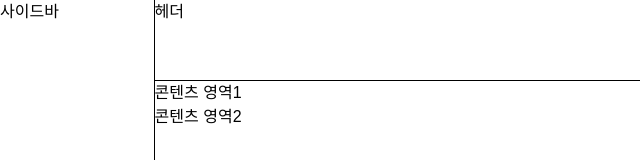
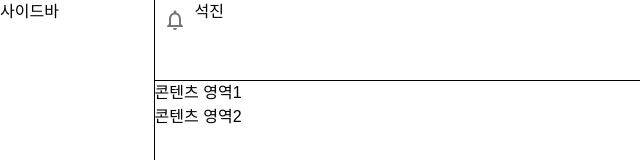
Before and after one commit to mjgwon24/dgu-semi-erp-front, a Next.js app: page /sample in a window 1280 px wide. Shown: the top 160 px of the page, without its empty margins (0-640 px from the left). Built offline with nearby package versions, Linux system fonts and the light colour scheme; a web font is replaced by a local one.

Commit message:
feat: header 퍼블리싱

```diff
--- a/src/components/common/layout/header/index.jsx
+++ b/src/components/common/layout/header/index.jsx
@@ -1,5 +1,32 @@
+import { useState } from "react";
+import { IconButton } from "@mui/material";
+import NotificationsIcon from "@mui/icons-material/NotificationsNone";
+import Link from "next/link";
+
 export default function HeaderLayout(props) {
+    const [userName, setUserName] = useState("석진"); // user name (백엔드에서 전달 예정)
+
     return (
-        <div>헤더</div>
+        <div className="flex items-center justify-end px-6 py-4 bg-white border-b-[1px] border-gray-300 w-full h-full space-x-4">
+            <div>
+                <IconButton>
+                    <NotificationsIcon className="text-gray-700" />
+                </IconButton>
+            </div>
+
+            <div>
+                {userName ? (
+                    <div className="w-10 h-10 bg-gray-300 text-gray-800 font-medium flex items-center justify-center rounded-full">
+                        {userName}
+                    </div>
+                ) : (
+                    <Link href="/login">
+                        <button className="text-white bg-blue-600 px-4 py-2 rounded-md hover:bg-blue-700">
+                            로그인
+                        </button>
+                    </Link>
+                )}
+            </div>
+        </div>
     );
 }
```
